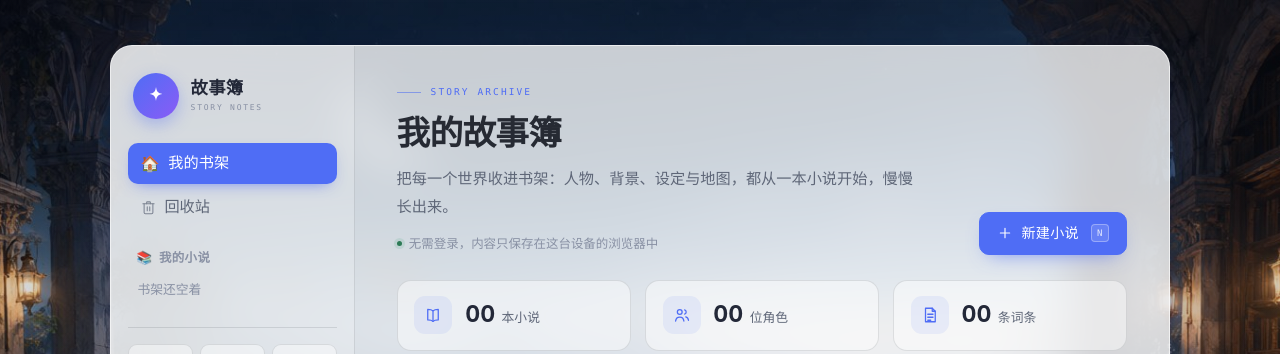
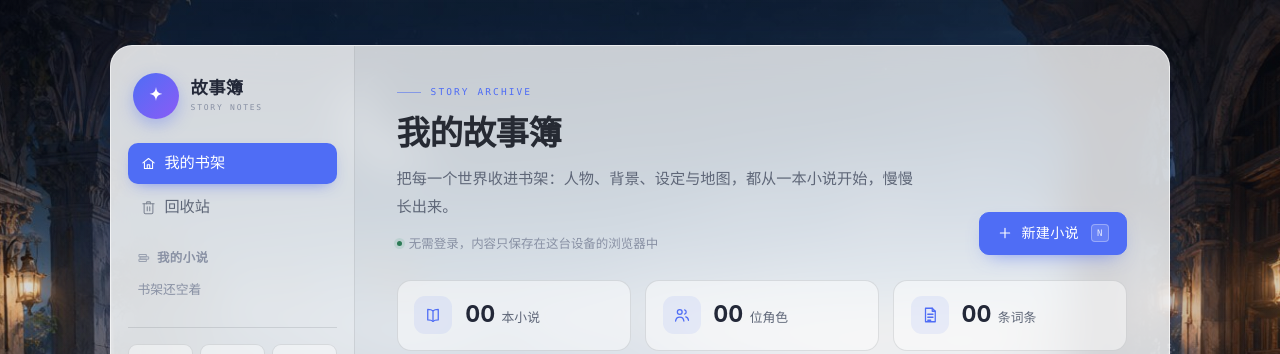
Before and after one commit to fakeCoin5647/fakeCoin5647.github.io, a Jekyll site: the page built from index.html, in a window 1280 px wide. Shown: the top 354 px of the page. Built offline with Jekyll 4.4.1, drawn with Linux system fonts in a browser that asks for light colours.

Commit message:
故事簿：侧边栏图标改为简约线性风格

```diff
--- a/_includes/icon-sprite.html
+++ b/_includes/icon-sprite.html
@@ -14,6 +14,8 @@
     <symbol id="i-check" viewBox="0 0 24 24"><path d="m5 12 4.5 4.5L19 7"/></symbol>
     <symbol id="i-alert" viewBox="0 0 24 24"><circle cx="12" cy="12" r="9"/><path d="M12 7v6"/><path d="M12 17h.01"/></symbol>
     <symbol id="i-book" viewBox="0 0 24 24"><path d="M12 6.5C10.4 5 8.3 4.5 5 4.5v14c3.3 0 5.4.5 7 2 1.6-1.5 3.7-2 7-2v-14c-3.3 0-5.4.5-7 2Z"/><path d="M12 6.5v14"/></symbol>
+    <symbol id="i-home" viewBox="0 0 24 24"><path d="m3 11 9-7 9 7"/><path d="M5.5 10.5V20h13v-9.5"/><path d="M10 20v-6h4v6"/></symbol>
+    <symbol id="i-books" viewBox="0 0 24 24"><path d="M4 6h12v4H4Z"/><path d="M6 10h14v4H6Z"/><path d="M4 14h12v4H4Z"/></symbol>
     <symbol id="i-users" viewBox="0 0 24 24"><circle cx="9" cy="8" r="3.2"/><path d="M3.5 20c.4-3.3 2.4-5.2 5.5-5.2s5.1 1.9 5.5 5.2"/><path d="M15.5 5.2a3 3 0 0 1 0 5.7"/><path d="M17 14.4c2.1.5 3.3 2.2 3.6 4.6"/></symbol>
     <symbol id="i-world" viewBox="0 0 24 24"><circle cx="12" cy="12" r="8.5"/><path d="M3.8 9.5h16.4M3.8 14.5h16.4"/><path d="M12 3.5c-2.4 2.2-3.6 5-3.6 8.5s1.2 6.3 3.6 8.5c2.4-2.2 3.6-5 3.6-8.5S14.4 5.7 12 3.5Z"/></symbol>
     <symbol id="i-lore" viewBox="0 0 24 24"><path d="m12 3 8 4.5v9L12 21l-8-4.5v-9Z"/><path d="M12 7.5c.4 2.7 1.3 3.6 4 4-2.7.4-3.6 1.3-4 4-.4-2.7-1.3-3.6-4-4 2.7-.4 3.6-1.3 4-4Z"/></symbol>
--- a/_includes/sidebar.html
+++ b/_includes/sidebar.html
@@ -13,7 +13,7 @@
 
       <nav class="side-nav" aria-label="站点导航">
         <a class="nav-item" href="#/" id="sidebarShelfLink">
-          <span class="nav-emoji" aria-hidden="true">🏠</span>
+          <svg class="icon nav-svg" aria-hidden="true"><use href="#i-home"></use></svg>
           <span>我的书架</span>
         </a>
 
@@ -24,14 +24,14 @@
         </a>
 
         <div class="nav-group">
-          <p class="nav-label"><span aria-hidden="true">📚</span> 我的小说</p>
+          <p class="nav-label"><svg class="icon nav-label-icon" aria-hidden="true"><use href="#i-books"></use></svg> 我的小说</p>
           <div class="subnav side-novel-list" id="sidebarNovelList"></div>
           <p class="side-empty" id="sidebarNovelsEmpty">书架还空着</p>
         </div>
 
         <div class="nav-group" id="sidebarSectionsGroup" hidden>
           <a class="side-book" id="sidebarBookLink" href="#/">
-            <span class="side-book-emoji" aria-hidden="true">📖</span>
+            <svg class="icon side-book-icon" aria-hidden="true"><use href="#i-book"></use></svg>
             <span class="side-book-name" id="sidebarBookName"></span>
           </a>
           <div class="subnav side-sections" id="workspaceNav" aria-label="小说内容导航"></div>
--- a/assets/css/theme.css
+++ b/assets/css/theme.css
@@ -196,11 +196,6 @@ body {
   box-shadow: 0 6px 16px -8px rgba(79, 109, 245, 0.85);
 }
 
-.nav-emoji {
-  font-size: 0.95rem;
-  line-height: 1;
-}
-
 .nav-svg {
   width: 15px;
   height: 15px;
@@ -250,6 +245,13 @@ body {
   letter-spacing: 0.03em;
 }
 
+.nav-label-icon {
+  width: 14px;
+  height: 14px;
+  flex: none;
+  opacity: 0.8;
+}
+
 .subnav {
   display: flex;
   flex-direction: column;
@@ -341,8 +343,11 @@ body {
   text-decoration: none;
 }
 
-.side-book-emoji {
+.side-book-icon {
+  width: 14px;
+  height: 14px;
   flex: none;
+  opacity: 0.85;
 }
 
 .side-book-name {
```
